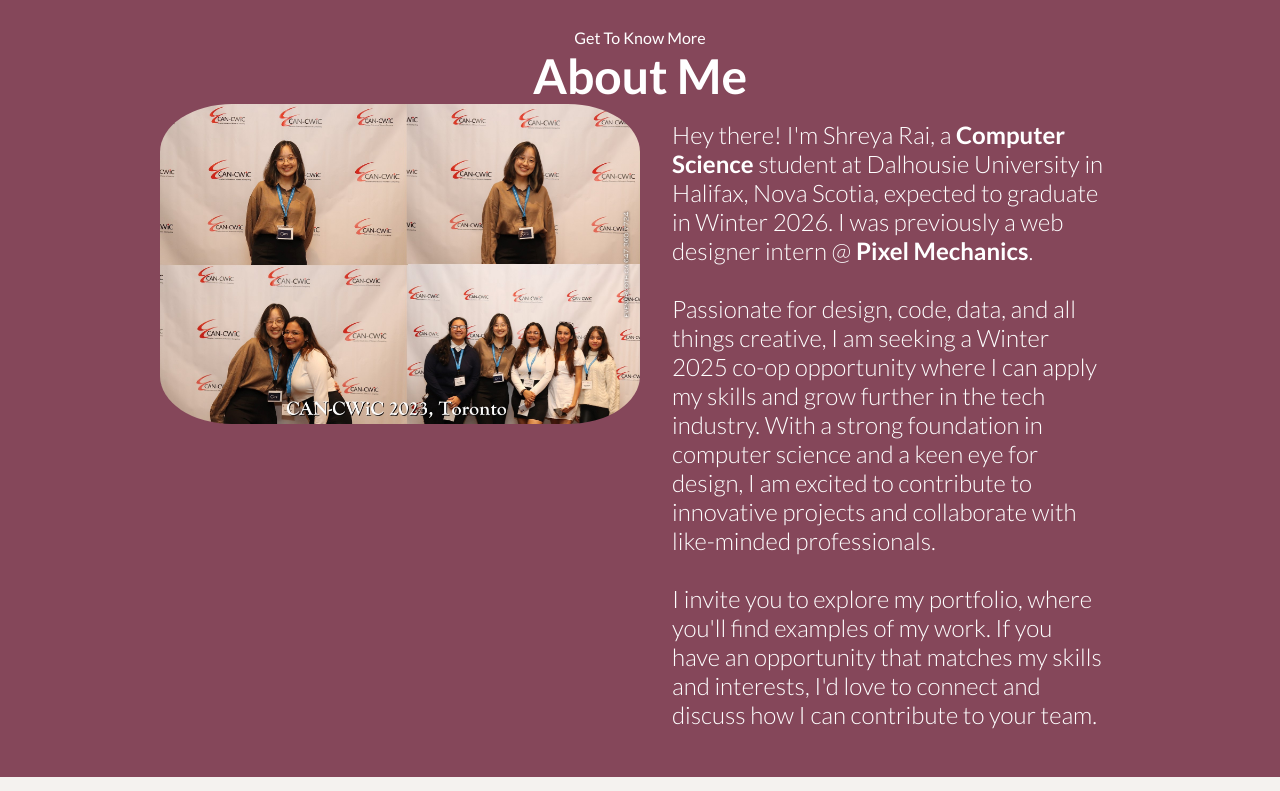
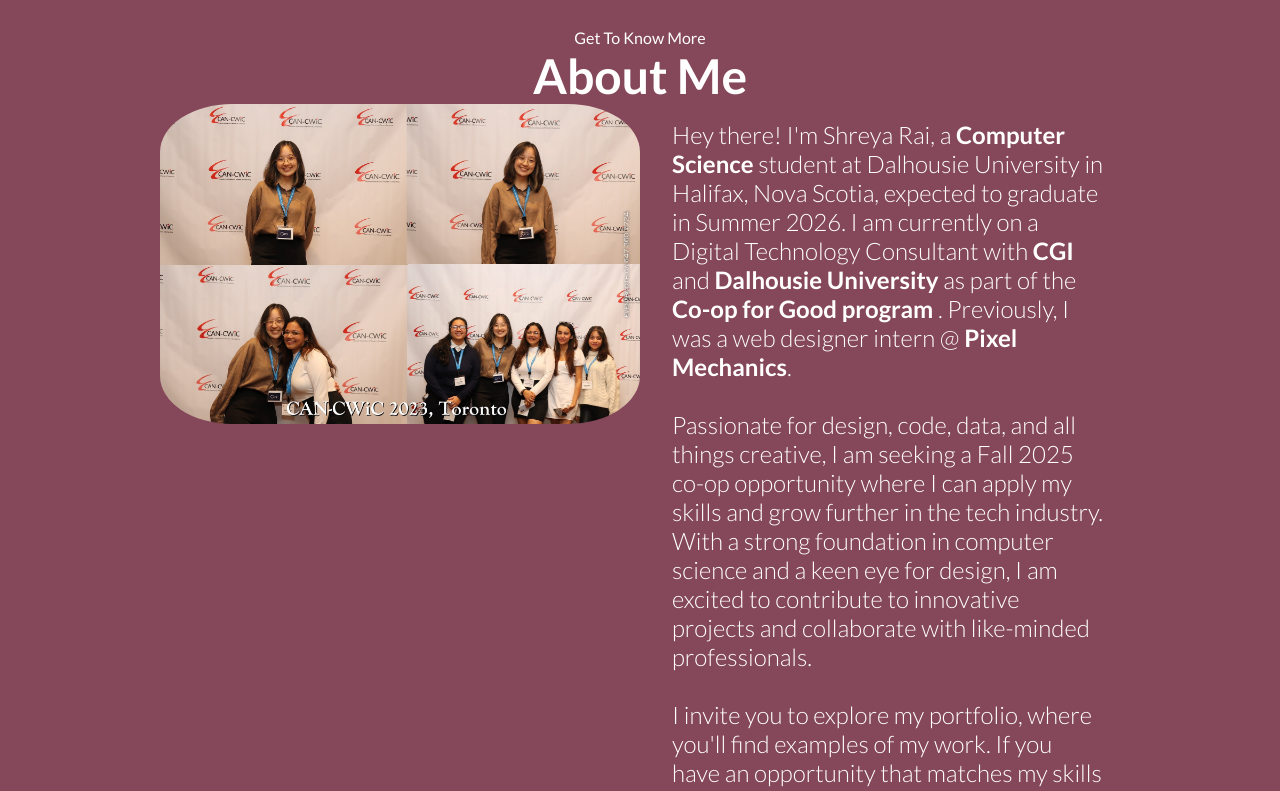
Before and after one commit to shr3yaa/shreya-portfolio, a plain HTML site: page index.html in a window 1280 px wide. Shown: the part 900-1691 px from the top of the page. Drawn offline with Linux system fonts and the light colour scheme.

Commit message:
Update index.html

```diff
--- a/index.html
+++ b/index.html
@@ -79,9 +79,13 @@
         </div>
         <div class="about-details-container">
         <div class="text-container">
-            <p> Hey there! I'm Shreya Rai, a <a href="https://www.dal.ca/faculty/computerscience.html" target="_blank">Computer Science</a> student at Dalhousie University in Halifax, Nova Scotia, expected to graduate in Winter 2026. I was previously a web designer intern @ <a href="https://pixelmechanics.com.sg" target="_blank">Pixel Mechanics</a>.
+            <p> Hey there! I'm Shreya Rai, a <a href="https://www.dal.ca/faculty/computerscience.html" target="_blank">Computer Science</a> student at Dalhousie University in Halifax, Nova Scotia, expected to graduate in Summer 2026.
+
+                I am currently on a Digital Technology Consultant with <a href="https://www.cgi.com/en" target="_blank">CGI</a> and <a href="https://www.dal.ca" target="_blank">Dalhousie University</a> as part of the <a href="https://www.cgi.com/en/esg" target="_blank"> Co-op for Good program </a>.
+
+                Previously, I was a web designer intern @ <a href="https://pixelmechanics.com.sg" target="_blank">Pixel Mechanics</a>.
                 <br><br>
-                Passionate for design, code, data, and all things creative, I am seeking a Winter 2025 co-op opportunity where I can apply my skills and grow further in the tech industry. With a strong foundation in computer science and a keen eye for design, I am excited to contribute to innovative projects and collaborate with like-minded professionals.
+                Passionate for design, code, data, and all things creative, I am seeking a Fall 2025 co-op opportunity where I can apply my skills and grow further in the tech industry. With a strong foundation in computer science and a keen eye for design, I am excited to contribute to innovative projects and collaborate with like-minded professionals.
                 <br><br>
                 I invite you to explore my portfolio, where you'll find examples of my work. If you have an opportunity that matches my skills and interests, I'd love to connect and discuss how I can contribute to your team.            </p>
         </div>
```
